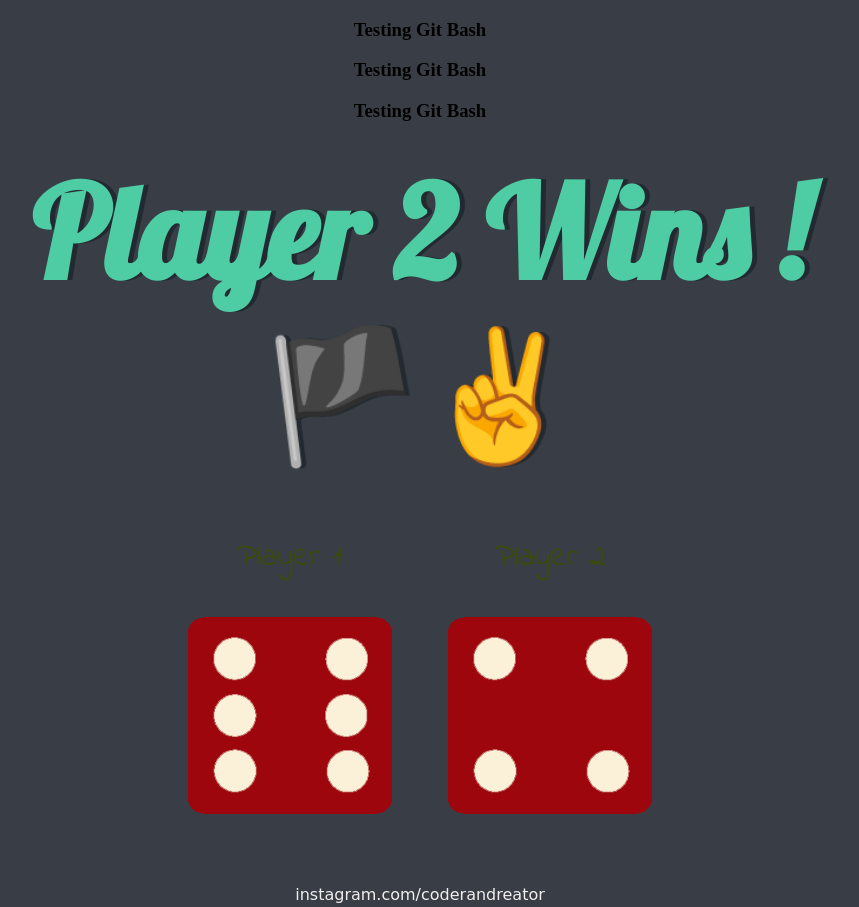
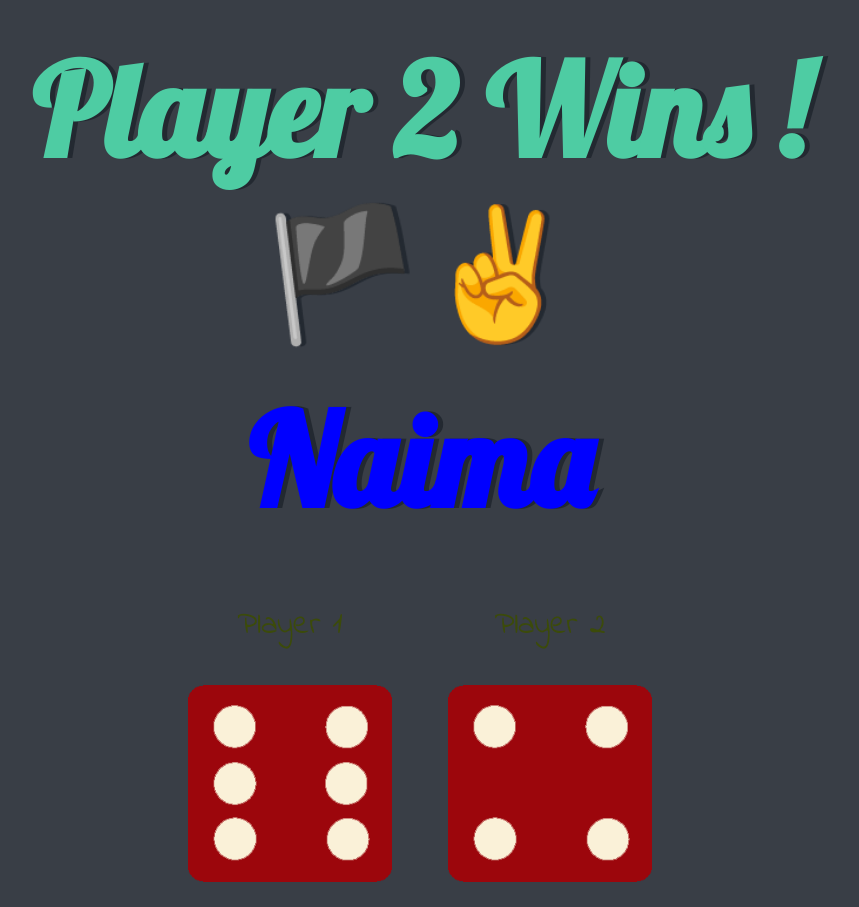
Before and after one commit to NavuuuHere/diceGame, a plain HTML site: page index.html in a window 1280 px wide. Shown: the top 907 px of the page, without its empty margins (220-1079 px from the left). Drawn offline with Linux system fonts and the light colour scheme.

Commit message:
Added my name: Naima

```diff
--- a/index.html
+++ b/index.html
@@ -10,11 +10,10 @@
   <body>
 
     <div class="container">
-      <h3> Testing Git Bash</h3>
-      <h3> Testing Git Bash</h3>
-      <h3> Testing Git Bash</h3>
+
 
       <h1>Refresh Me</h1>
+      <h1 class="name">Naima</h1>
 
       <div class="dice">
         <p>Player 1</p>
--- a/style.css
+++ b/style.css
@@ -3,7 +3,9 @@
   margin: auto;
   text-align: center;
 }
-
+.name{
+  color: blue;
+}
 .dice {
   text-align: center;
   display: inline-block;
```
